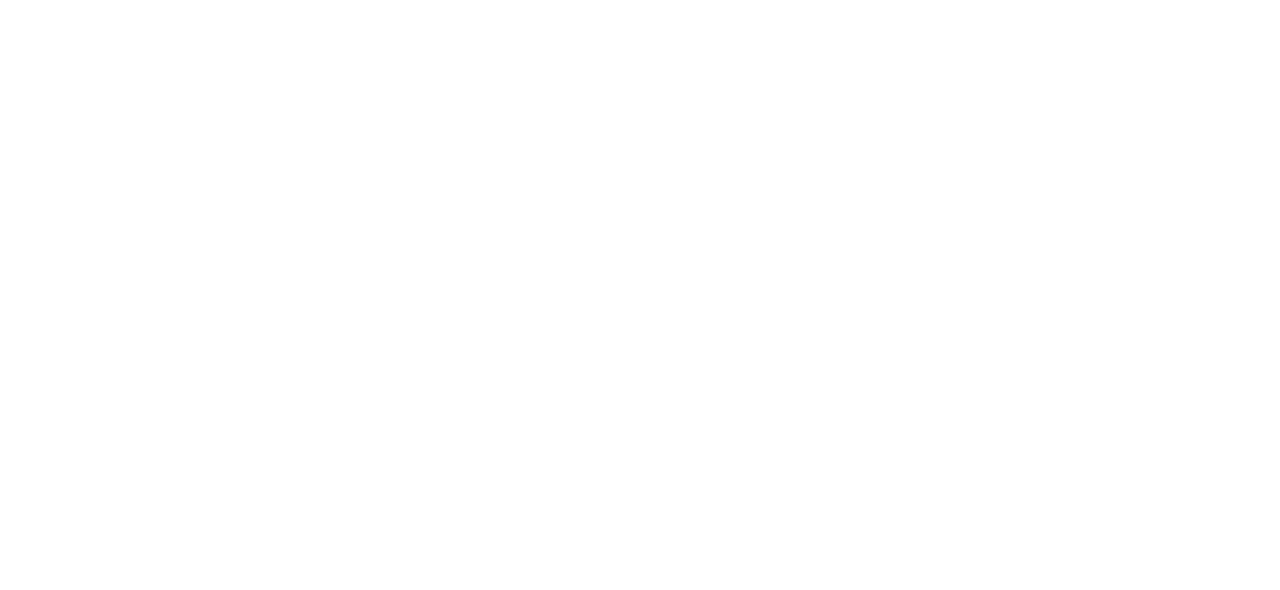
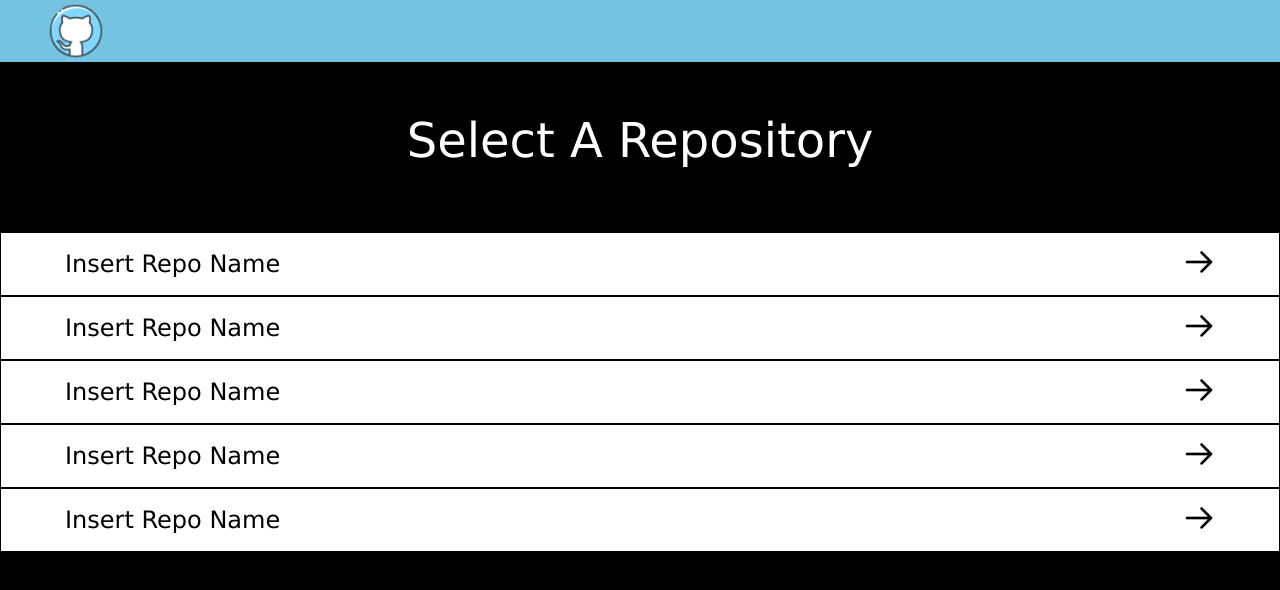
Before and after one commit to Kevinrocks100/TTP-Capstone-II-Frontend, a React (Create React App) app: page /repos in a window 1280 px wide. Before the commit this address had no page. Shown: the top 590 px of the page. Built offline with nearby package versions, Linux system fonts and the light colour scheme.

Commit message:
feat: add repo list page
1) added necessary image dependencies
2) create repo row component for reusability

```diff
--- a/src/App/App.js
+++ b/src/App/App.js
@@ -1,11 +1,14 @@
 import { BrowserRouter as Router, Routes, Route } from "react-router-dom";
 import Home from "../pages";
+import RepoListPage from "../pages/repo/list/RepoListPage";
 
 function App() {
   return (
       <Router>
         <Routes>
-          <Route path="/" element={<Home />} />
+          <Route path="/" element={<Home />} />\
+          {/*PROTECTED USER ROUTES */}
+          <Route path="/repos" element={<RepoListPage />} />
         </Routes>
       </Router>
   );
--- /dev/null
+++ b/src/components/RepoRow/RepoRow.js
@@ -0,0 +1,15 @@
+import styles from './RepoRow.module.scss'
+import arrow from '../../assets/arrow.jpg'
+
+export default function RepoRow() {
+    return (
+        <div className={styles.repoRow}>
+            <div className={styles.repoRow__name}>
+                <span>Insert Repo Name</span>
+            </div>
+            <button>
+                <img className={styles.repoRow__arrow} src={arrow} alt="Arrow"/>
+            </button>
+        </div>
+    )
+}
--- /dev/null
+++ b/src/components/RepoRow/RepoRow.module.scss
@@ -0,0 +1,25 @@
+.repoRow {
+  height: 4rem;
+
+  display: flex;
+  justify-content: space-between;
+  align-items: center;
+  background-color: white;
+  padding-left: 4rem;
+  padding-right: 4rem;
+  border: 1px solid black;
+
+  &__name {
+    font-family: "Verdana", sans-serif;
+    font-size: 1.5rem;
+  }
+
+  &__arrow {
+    height: 2rem;
+  }
+
+
+  &:hover {
+    cursor: pointer;
+  }
+}
--- /dev/null
+++ b/src/components/navbar/Navbar.js
@@ -0,0 +1,13 @@
+import styles from './Navbar.module.scss'
+import githubLogo from '../../assets/github-alt-logo.png'
+
+export default function Navbar() {
+    return (
+        <div className={styles.navbar}>
+            <img className={styles.navbar__logo} src={githubLogo} alt="Github Logo" />
+            <div>
+                {/*insert github username here*/}
+            </div>
+        </div>
+    )
+}
--- /dev/null
+++ b/src/components/navbar/Navbar.module.scss
@@ -0,0 +1,17 @@
+.navbar {
+  background-color: #74c3e1;
+  height: 4rem;
+  border-bottom: 2px solid black;
+
+  display: flex;
+  padding-left: 3rem;
+  padding-right: 3rem;
+  align-items: center;
+  justify-content: space-between;
+}
+
+.navbar__logo {
+  height: 3.5rem;
+  user-select: none;
+  -moz-user-select: none;
+}
--- /dev/null
+++ b/src/pages/repo/list/RepoListPage.js
@@ -0,0 +1,22 @@
+import Navbar from "../../../components/navbar/Navbar";
+import styles from './RepoListPage.module.scss'
+import RepoRow from "../../../components/RepoRow/RepoRow";
+
+function RepoListPage() {
+    return (
+        <div className={styles.container}>
+            <Navbar />
+            <h1 className={styles.container__header}>Select A Repository</h1>
+
+            {/* Fix this part after Github implementation has been added. For each repo retrieved from the database, display a RepoRow component here*/}
+            <RepoRow />
+            <RepoRow />
+            <RepoRow />
+            <RepoRow />
+            <RepoRow />
+
+        </div>
+    )
+}
+
+export default RepoListPage;
--- /dev/null
+++ b/src/pages/repo/list/RepoListPage.module.scss
@@ -0,0 +1,16 @@
+.container {
+  background-color: black;
+  height: 100vh;
+  width: 100vw;
+  padding-bottom: 5rem;
+
+  &__header {
+    margin-top: 3rem;
+    font-family: "Verdana", sans-serif;
+    color: white;
+    font-size: 3rem;
+    font-weight: 400;
+    text-align: center;
+    margin-bottom: 4rem;
+  }
+}
```
Also changed, not shown: src/assets/arrow.jpg (added), src/assets/github-alt-logo.png (added).
